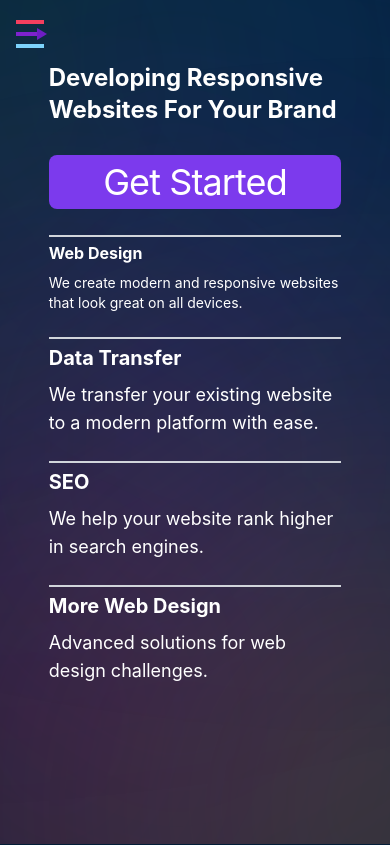
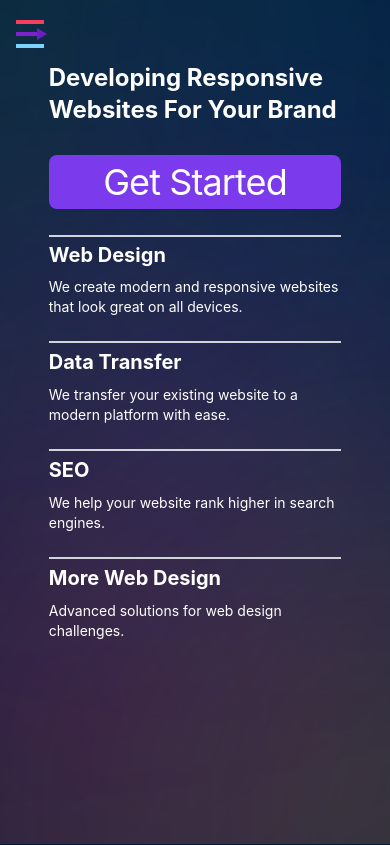
Before and after one commit to infinitepixel-dev/InfinitePixel-Main, a React (Vite) app: page / in a window 390 px wide. Built offline with nearby package versions, Linux system fonts and the light colour scheme; grey boxes are pictures that could not be loaded.

Commit message:
Refactor media queries and add new screen resolutions in tailwind.config.js, App.jsx, navigationBar.css, and aboutUs.jsx

```diff
--- a/src/App.jsx
+++ b/src/App.jsx
@@ -100,10 +100,7 @@ function App() {
             <div className="snap-page">
               <DynamicComponentLoader componentName="Payments" />
             </div>
-            <div className="snap-page">
-              <DynamicComponentLoader componentName="Page4" />{" "}
-              {/* Assuming this is your footer */}
-            </div>
+            {/* Page 4 - Footer */}
           </div>
         </>
         //!SECTION Main Content Container - BEGIN
--- a/src/components/corecomponents/navigationBar.css
+++ b/src/components/corecomponents/navigationBar.css
@@ -84,7 +84,7 @@
   z-index: 1; /* Ensure it's above other content */
   /* Apply a mask image that fades from left (opaque) to right (transparent) */
   -webkit-mask-image: linear-gradient(to right, black 80%, transparent 100%);
-  mask-image: linear-gradient(to right, black 90%, transparent 100%);
+  mask-image: linear-gradient(to right, black 95%, transparent 100%);
 }
 
 /*NOTE sidebar open */
--- a/src/components/pages/aboutUs.jsx
+++ b/src/components/pages/aboutUs.jsx
@@ -11,11 +11,11 @@ function AboutSection() {
       />
       <div className="z-10 grid w-full grid-cols-8 gap-1 overflow-hidden h-dvh grid-rows-8 md:grid-cols-8 lg:grid-rows-5 lg:grid-cols-12 xl:grid-rows-8 xl:grid-cols-12 column">
         {/* Add your rows and columns inside the sub-grid */}
-        <div className="col-span-7 col-start-2 col-end-7 galaxyS23Ultra:col-start-2 galaxyS23Ultra:text-2xl galaxyS23Ultra:col-span-6 lg:mt-[-.7em] row-start-2 text-5xl font-bold leading-normal tracking-normal lg:text-8xl xs:text-5xl xl:row-start-2 xl:col-start-2 xl:col-span-3 xs:row-start-2 xs:mt-[-1.8em]">
+        <div className="col-span-7 d1440:col-start-2 d1440:col-span-7 d1440:col-end-7 col-start-2 col-end-7 galaxyS23Ultra:col-start-2 galaxyS23Ultra:text-2xl galaxyS23Ultra:col-span-6 lg:mt-[-.7em] row-start-2 text-5xl font-bold leading-normal tracking-normal lg:text-8xl xs:text-5xl xl:row-start-2 xl:col-start-2 xl:col-span-3 xs:row-start-2 xs:mt-[-1.8em]">
           We design and develop modern mobile first websites to solve real
           business problems
         </div>
-        <div className="mt-10 text-2xl galaxyS23Ultra:text-base xs:row-start-3 xs:text-1xl xs:col-start-2 xs:col-span-6 md:col-span-4 md:col-start-2 md:row-start-4">
+        <div className="mt-10 text-2xl d1440:row-start-5 galaxyS23Ultra:text-base xs:row-start-3 xs:text-1xl xs:col-start-2 xs:col-span-6 md:col-span-4 md:col-start-2 md:row-start-4">
           <p className="information-top">
             If you are just starting a new business, or looking to redesign your
             current website. Infinite Pixel has you covered, our team has a vast
@@ -31,7 +31,7 @@ function AboutSection() {
           </p>
         </div>
 
-        <button className="self-center col-span-6 p-5 text-4xl leading-none tracking-tight text-center duration-700 rounded-lg galaxyS23Ultra:row-start-6 xs:mt-36 xs:col-start-2 xs:row-start-7 xl:col-span-3 xl:col-start-2 xl:row-start-7 xl:m-2 drop-shadow-xl text-slate-100 bg-violet-700 md:text-2x1 hover:bg-violet-800">
+        <button className="self-center col-span-6 p-5 text-4xl leading-none tracking-tight text-center duration-700 rounded-lg d1440:p-6 d1440:col-start-3 d1440:col-span-2 d1440:row-start-6 galaxyS23Ultra:row-start-6 galaxyS23Ultra:mt-48 xs:mt-36 xs:col-start-2 xs:row-start-7 xl:col-span-3 xl:col-start-2 xl:row-start-7 xl:m-2 drop-shadow-xl text-slate-100 bg-violet-700 md:text-2x1 hover:bg-violet-800">
           Start Your Project
         </button>
       </div>
--- a/src/components/pages/heroPage.jsx
+++ b/src/components/pages/heroPage.jsx
@@ -193,7 +193,7 @@ function HeroPage() {
         {/* Uses self-start and self-end to align within the cells*/}
         <a
           href="#paymentInformation"
-          className="self-center col-start-2 col-end-8 row-start-4 text-4xl leading-normal tracking-tight text-center duration-700 rounded-lg galaxyS23Ultra:col-start-2 galaxyS23Ultra:col-span-6 galaxyS23Ultra:row-start-2 xxl:row-start-5 xxl:p-4 xxl:col-span-2 xxl:col-start-2 xl:mb-20 xs:col-span-5 xl:p-2 xs:row-start-3 xs:mt-12 lg:row-start-3 xl:row-start-6 xl: xl:col-start-2 xl:col-span-3 text-slate-150 bg-violet-600 md:text-2x1 hover:bg-violet-700"
+          className="self-center col-start-2 col-end-8 row-start-4 text-4xl leading-normal tracking-tight text-center duration-700 rounded-lg d1440:text-5xl galaxyS23Ultra:col-start-2 galaxyS23Ultra:col-span-6 galaxyS23Ultra:row-start-2 d1440:row-start-5 d1440:p-4 d1440:col-span-2 d1440:col-start-2 xl:mb-20 xs:col-span-5 xl:p-2 xs:row-start-3 xs:mt-12 lg:row-start-3 xl:row-start-6 xl: xl:col-start-2 xl:col-span-3 text-slate-150 bg-violet-600 md:text-2x1 hover:bg-violet-700"
         >
           Get Started
         </a>
@@ -203,10 +203,10 @@ function HeroPage() {
           {/* Web Design - Adjusted for responsive behavior */}
           <div className="xl:m-3 galaxyS23Ultra:mt-0 xs:mt-16 lg:mt-6 xs:row-start-1 xs:col-start-2 xs:col-span-6 sm:col-span-2 lg:row-start-1 lg:col-start-1 lg:col-span-2 xl:col-span-2 xl:row-start-1 xl:col-start-1">
             <hr className="w-full border-t-2 border-gray-300" />
-            <div className="mt-2 text-base font-bold leading-normal tracking-normal galaxyS23Ultra:mt-1 sm:text-xl lg:text-3xl">
+            <div className="mt-2 text-base font-bold leading-normal tracking-normal galaxyS23Ultra:mt-1 galaxyS23Ultra:text-xl sm:text-xl lg:text-3xl">
               Web Design
             </div>
-            <div className="mt-2 text-sm sm:text-lg lg:text-xl">
+            <div className="mt-2 text-sm galaxyS23Ultra:text-sm sm:text-lg lg:text-xl">
               We create modern and responsive websites that look great on all
               devices.
             </div>
@@ -218,7 +218,7 @@ function HeroPage() {
             <div className="mt-2 text-xl font-bold leading-normal tracking-normal galaxyS23Ultra:mt-1 sm:text-2xl lg:text-3xl">
               Data Transfer
             </div>
-            <div className="mt-2 text-lg leading-7 sm:text-xl lg:text-xl">
+            <div className="mt-2 text-lg leading-7 sm:text-xl galaxyS23Ultra:text-sm lg:text-xl">
               We transfer your existing website to a modern platform with ease.
             </div>
           </div>
@@ -229,7 +229,7 @@ function HeroPage() {
             <div className="mt-2 text-xl font-bold leading-normal tracking-normal galaxyS23Ultra:mt-1 sm:text-2xl lg:text-3xl">
               SEO
             </div>
-            <div className="mt-2 text-lg leading-7 sm:text-xl lg:text-xl">
+            <div className="mt-2 text-lg leading-7 galaxyS23Ultra:text-sm sm:text-xl lg:text-xl">
               We help your website rank higher in search engines.
             </div>
           </div>
@@ -240,7 +240,7 @@ function HeroPage() {
             <div className="mt-2 text-xl font-bold leading-normal tracking-normal galaxyS23Ultra:mt-1 sm:text-2xl lg:text-3xl">
               More Web Design
             </div>
-            <div className="mt-2 text-lg leading-7 sm:text-xl lg:text-xl">
+            <div className="mt-2 text-lg leading-7 sm:text-xl galaxyS23Ultra:text-sm lg:text-xl">
               Advanced solutions for web design challenges.
             </div>
           </div>
--- a/tailwind.config.js
+++ b/tailwind.config.js
@@ -9,7 +9,14 @@ export default {
       lg: "1029px",
       xl: "1280px",
       xxl: "1440px",
+      d1080: "1080px",
+      d1440: "1440px",
       galaxyS23Ultra: "384px",
+      galaxyS23Ultra_Landscape: "693px",
+      iphone13ProMax: "414px",
+      iphone13ProMax_Landscape: "896px",
+      iphone15ProMax: "428px",
+      iphone15ProMax_Landscape: "926px",
     },
     extend: {
       keyframes: {
```
